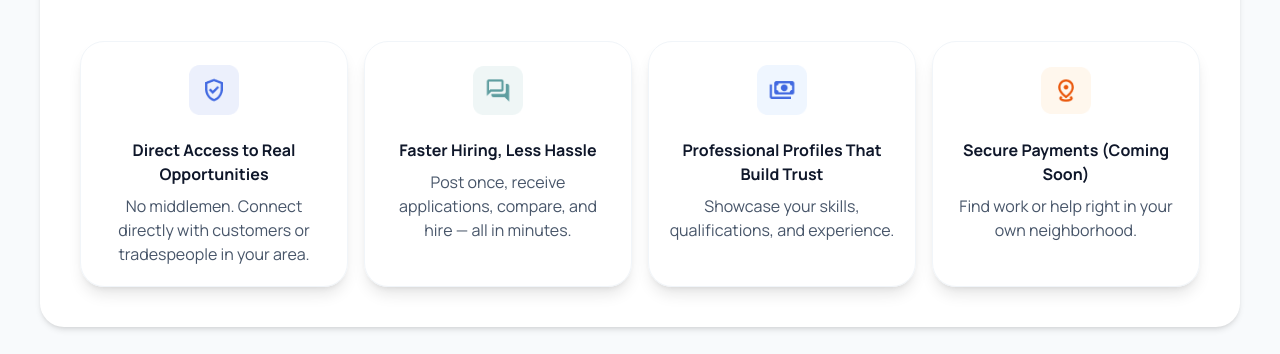
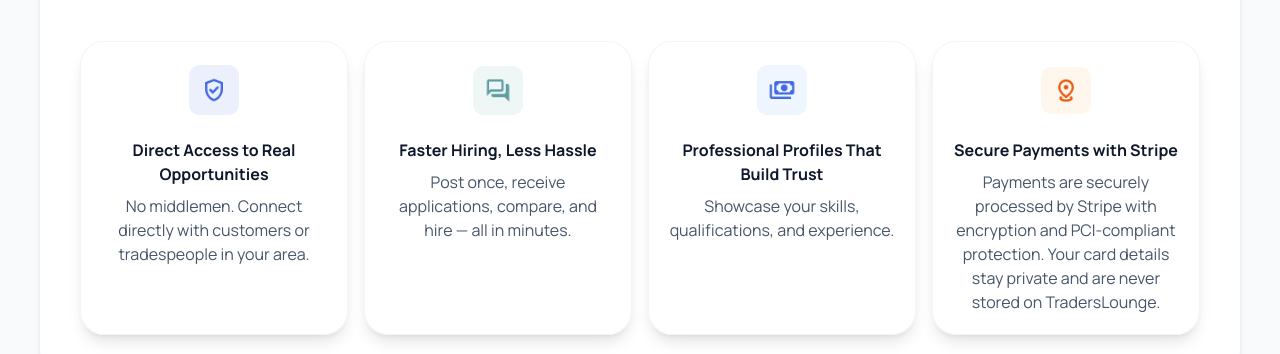
Before and after one commit to Maazkhalid47/trade-pal-web, a Next.js app: page / in a window 1280 px wide. Shown: the part 2485-2839 px from the top of the page. Built offline with nearby package versions, Linux system fonts and the light colour scheme; no server answers; the database is empty.

Commit message:
feat: update payment feature description to reflect Stripe integration
Updated payment section to clarify Stripe's secure processing and data protection

Co-authored-by: Mu'az Khalid <76614672+Maazkhalid47@users.noreply.github.com>

```diff
--- a/app/components/features.js
+++ b/app/components/features.js
@@ -90,10 +90,12 @@ const Features = () => {
               width={50}
             />
             <p className="text-[#0F172A] font-bold pt-5 pb-2">
-              Secure Payments (Coming Soon)
+              Secure Payments with Stripe
             </p>
             <p className="text-[#475569]">
-              Find work or help right in your own neighborhood.
+              Payments are securely processed by Stripe with encryption and
+              PCI-compliant protection. Your card details stay private and are
+              never stored on TradersLounge.
             </p>
           </div>
         </div>
```
